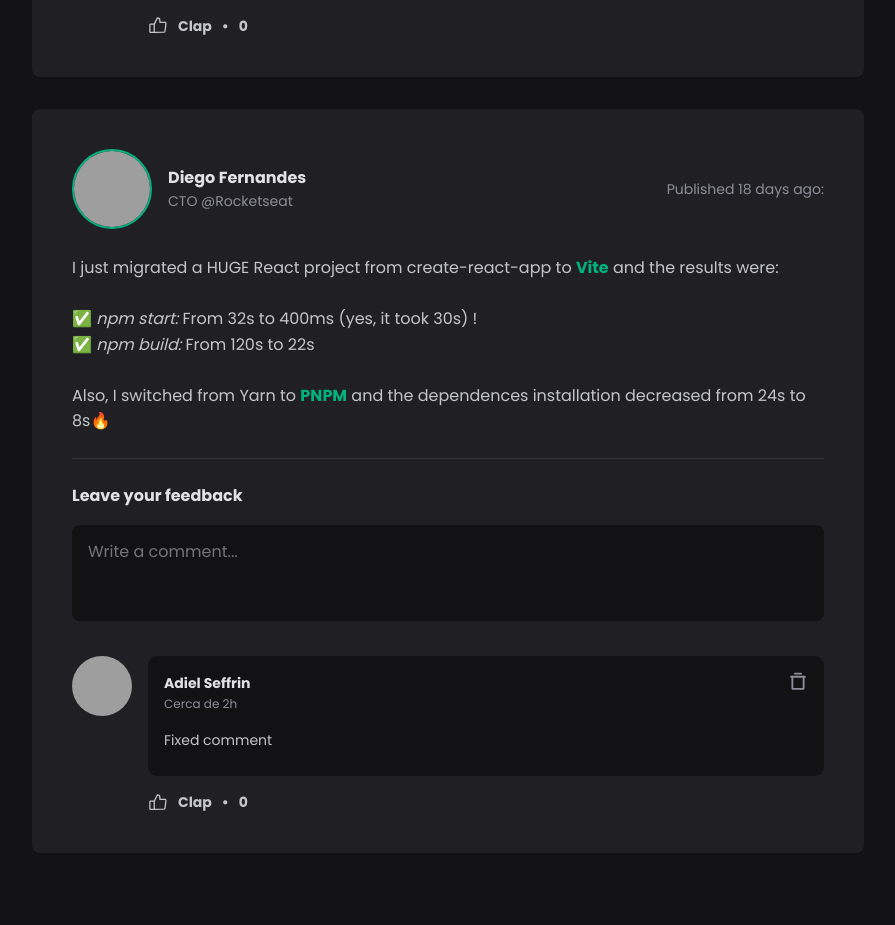
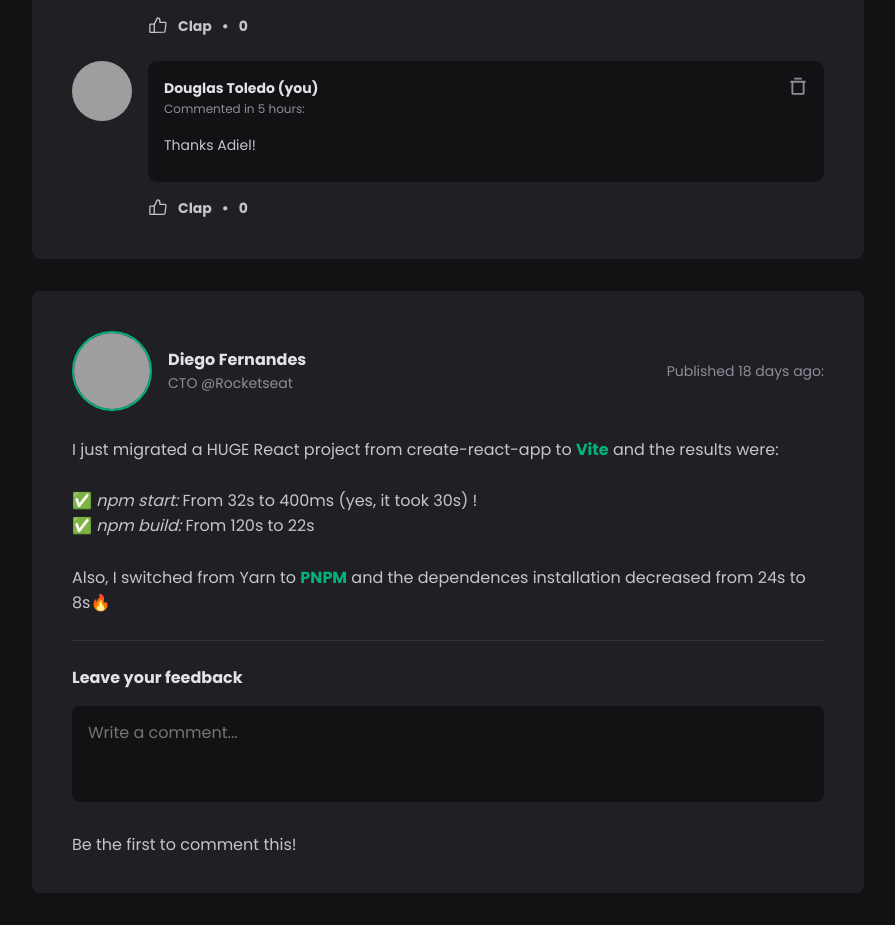
Before and after one commit to dwtoledo/Ignite-Social-Feed, a React (Vite) app in the folder project-01-ignite/: page / in a window 1280 px wide. Shown: the part 800-1725 px from the top of the page, without its empty margins (336-1231 px from the left). Before the commit the page ends 1685 px from the top, so only its background shows below. Built offline with nearby package versions, Linux system fonts and the light colour scheme; grey boxes are pictures that could not be loaded.

Commit message:
Add comments obj to mocked data
Adjust Code to use mocked data

```diff
--- a/project-01-ignite/src/App.jsx
+++ b/project-01-ignite/src/App.jsx
@@ -16,7 +16,29 @@ export function App() {
         name: 'Douglas Toledo',
         role: 'Frontend Developer'
       },
-      content: `**Hello everyone 👋**\nI just pushed a new project to my Github.\n\nThis is the first project I made from Rocketseat Ignite Course 🚀!\nCheck it out on 👉 [https://github.com/dwtoledo/project-01-ignite](https://github.com/dwtoledo/project-01-ignite).\n\n**[#newproject](https://github.com/search?q=newproject&type=topics) [#reactjs](https://github.com/search?q=reactjs&type=topics) [#frontend](https://github.com/search?q=frontend&type=topics) [#ignite](https://github.com/search?q=ignite&type=topics) [#rocketseat](https://github.com/search?q=rocketseat&type=topics)**`
+      content: `**Hello everyone 👋**\nI just pushed a new project to my Github.\n\nThis is the first project I made from Rocketseat Ignite Course 🚀!\nCheck it out on 👉 [https://github.com/dwtoledo/project-01-ignite](https://github.com/dwtoledo/project-01-ignite).\n\n**[#newproject](https://github.com/search?q=newproject&type=topics) [#reactjs](https://github.com/search?q=reactjs&type=topics) [#frontend](https://github.com/search?q=frontend&type=topics) [#ignite](https://github.com/search?q=ignite&type=topics) [#rocketseat](https://github.com/search?q=rocketseat&type=topics)**`,
+      comments: [
+        {
+          id: 1,
+          commentedAt: '2023-02-06T16:22:56',
+          author: {
+            avatarUrl: 'https://avatars.githubusercontent.com/u/1020826?v=4',
+            name: 'Adiel Seffrin',
+            isPostCreator: false
+          },
+          content: 'The first usually we never forget.'
+        },
+        {
+          id: 2,
+          commentedAt: '2023-02-07T17:34:02',
+          author: {
+            avatarUrl: 'https://avatars.githubusercontent.com/u/11148858?v=4',
+            name: 'Douglas Toledo',
+            isPostCreator: true
+          },
+          content: 'Thanks Adiel!'
+        }
+      ]
     },
     {
       id: 2,
@@ -26,7 +48,8 @@ export function App() {
         name: 'Diego Fernandes',
         role: 'CTO @Rocketseat'
       },
-      content: 'I just migrated a HUGE React project from create-react-app to **[Vite](https://vitejs.dev/)** and the results were:\n\n✅ *npm start:* From 32s to 400ms (yes, it took 30s) !\n✅ *npm build:* From 120s to 22s\n\nAlso, I switched from Yarn to **[PNPM](https://pnpm.io/pt/)** and the dependences installation decreased from 24s to 8s🔥'
+      content: 'I just migrated a HUGE React project from create-react-app to **[Vite](https://vitejs.dev/)** and the results were:\n\n✅ *npm start:* From 32s to 400ms (yes, it took 30s) !\n✅ *npm build:* From 120s to 22s\n\nAlso, I switched from Yarn to **[PNPM](https://pnpm.io/pt/)** and the dependences installation decreased from 24s to 8s🔥',
+      comments: []
     }
   ];
 
@@ -46,6 +69,7 @@ export function App() {
                   authorRole={post.author.role}
                   publishedAt={post.publishedAt}
                   message={post.content}
+                  comments={post.comments}
                 />
               })
             }
--- a/project-01-ignite/src/components/Comments/Comments.jsx
+++ b/project-01-ignite/src/components/Comments/Comments.jsx
@@ -1,16 +1,26 @@
 import { Avatar } from '../Avatar/Avatar'
 import { TrashSimple, ThumbsUp } from 'phosphor-react'
-
-import styles from './Comments.module.css'
 import { useState } from 'react';
 
-export function Comments({ content, onRemove }) {
+import moment from 'moment';
+import styles from './Comments.module.css'
 
+const now = new Date();
+
+export function Comments({
+  onRemove,
+  id,
+  content = '',
+  commentedAt = now.toISOString(),
+  avatarUrl,
+  authorName = 'User unknow',
+  isPostCreator = false }) {
+
+  const commentedAtFormatted = moment(commentedAt);
   const [clapCount, setClapCount] = useState(0);
 
   function handleRemoveComment() {
-    onRemove(content);
-    //TODO - implement comment removal by id
+    onRemove(id);
   }
 
   function handleClapComment() {
@@ -20,7 +30,7 @@ export function Comments({ content, onRemove }) {
   return (<div className={styles.commentWrapper}>
 
     <Avatar
-      src="https://avatars.githubusercontent.com/u/1020826?v=4"
+      src={avatarUrl}
       alt="Picture of person who wrote a comment"
       width={60}
       height={60}
@@ -33,12 +43,17 @@ export function Comments({ content, onRemove }) {
 
         <header className={styles.commentCardHeader}>
           <div className={styles.commentCardInfo}>
-            <strong>Adiel Seffrin</strong>
+            <strong>
+              {authorName}
+              {isPostCreator ? ' (you)' : ''}
+            </strong>
+
             <time
-              title='Commented on 03/02/2023 at 08:42hrs'
-              dateTime='2023-02-03 08:42:45'>
-              Cerca de 2h
+              title={commentedAtFormatted.format("[Commented on] L LT")}
+              dateTime={commentedAtFormatted.toISOString()}>
+              Commented {commentedAtFormatted.from(moment())}:
             </time>
+
           </div>
           <button title='Remove this comment.' onClick={handleRemoveComment}>
             <TrashSimple size={20} weight='bold' />
--- a/project-01-ignite/src/components/PostCard/PostCard.jsx
+++ b/project-01-ignite/src/components/PostCard/PostCard.jsx
@@ -15,29 +15,42 @@ export function PostCard({
   authorName = 'User unknown',
   authorRole = 'Role not informed',
   publishedAt = new Date().toISOString(),
-  message = DEFAULT_MSG_EMPTY_POST }) {
+  message = DEFAULT_MSG_EMPTY_POST,
+  comments = [] }) {
 
   const publishedAtFormatted = moment(publishedAt);
   const messageFormatted = message.length ? message : DEFAULT_MSG_EMPTY_POST;
-  const [allComments, setAllComments] = useState(['Fixed comment']);
+  const [allComments, setAllComments] = useState(comments);
   const [newComment, setNewComment] = useState('');
 
   function submitComment() {
     event.preventDefault();
-    setAllComments([...allComments, newComment]);
+    setAllComments([...allComments, createNewComment()]);
     setNewComment('');
+  }
+
+  function createNewComment() {
+    const now = new Date();
+
+    return {
+      author: {
+        name: 'User not logged in',
+        isPostCreator: false
+      },
+      commentedAt: now.toISOString(),
+      content: newComment
+    }
   }
 
   function handleNewComment() {
     setNewComment(event.target.value);
   }
 
-  function removeComment(commentToBeRemoved) {
-    const allCommentsWithoutRemovedComment = allComments.filter((comment) => {
-      return comment !== commentToBeRemoved;
+  function removeComment(commentIdToRemove) {
+    const allCommentsWithoutRemovedOne = allComments.filter((comment) => {
+      return comment.id !== commentIdToRemove;
     });
-    setAllComments(allCommentsWithoutRemovedComment);
-    //TODO - implement comment removal by id
+    setAllComments(allCommentsWithoutRemovedOne);
   }
 
   return (
@@ -101,10 +114,19 @@ export function PostCard({
         </form>
 
         <div className={styles.postCardComments}>
-          {
+          { !allComments.length ? <p>Be the first to comment this!</p> :
             allComments.map((comment) => {
-              return <Comments key={comment} content={comment} onRemove={removeComment} />
-              //TODO - change key type to id
+              return (
+                <Comments
+                  onRemove={removeComment}
+                  key={comment.id}
+                  id={comment.id}
+                  content={comment.content}
+                  commentedAt={comment.commentedAt}
+                  avatarUrl={comment.author.avatarUrl}
+                  authorName={comment.author.name}
+                  isPostCreator={comment.author.isPostCreator} />
+              );
             })
           }
         </div>
```
